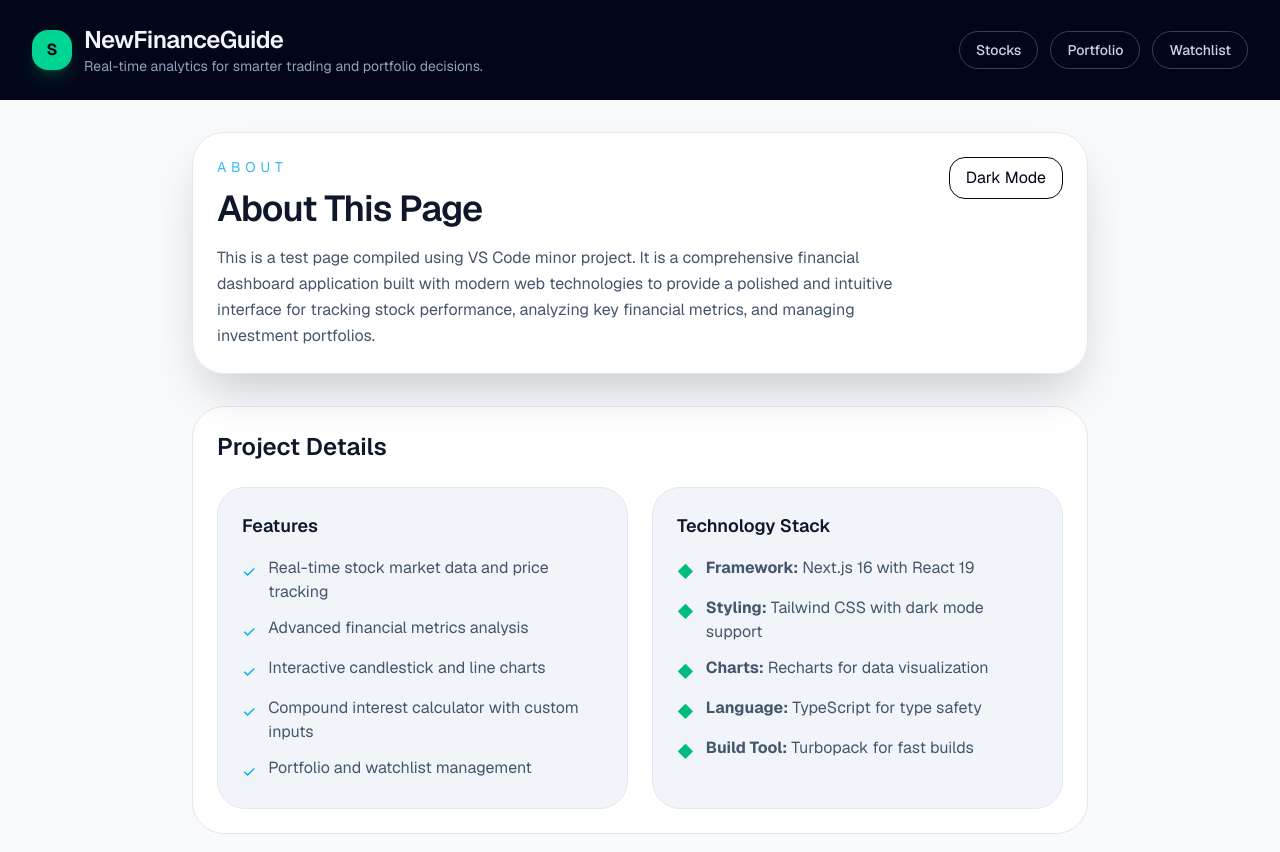
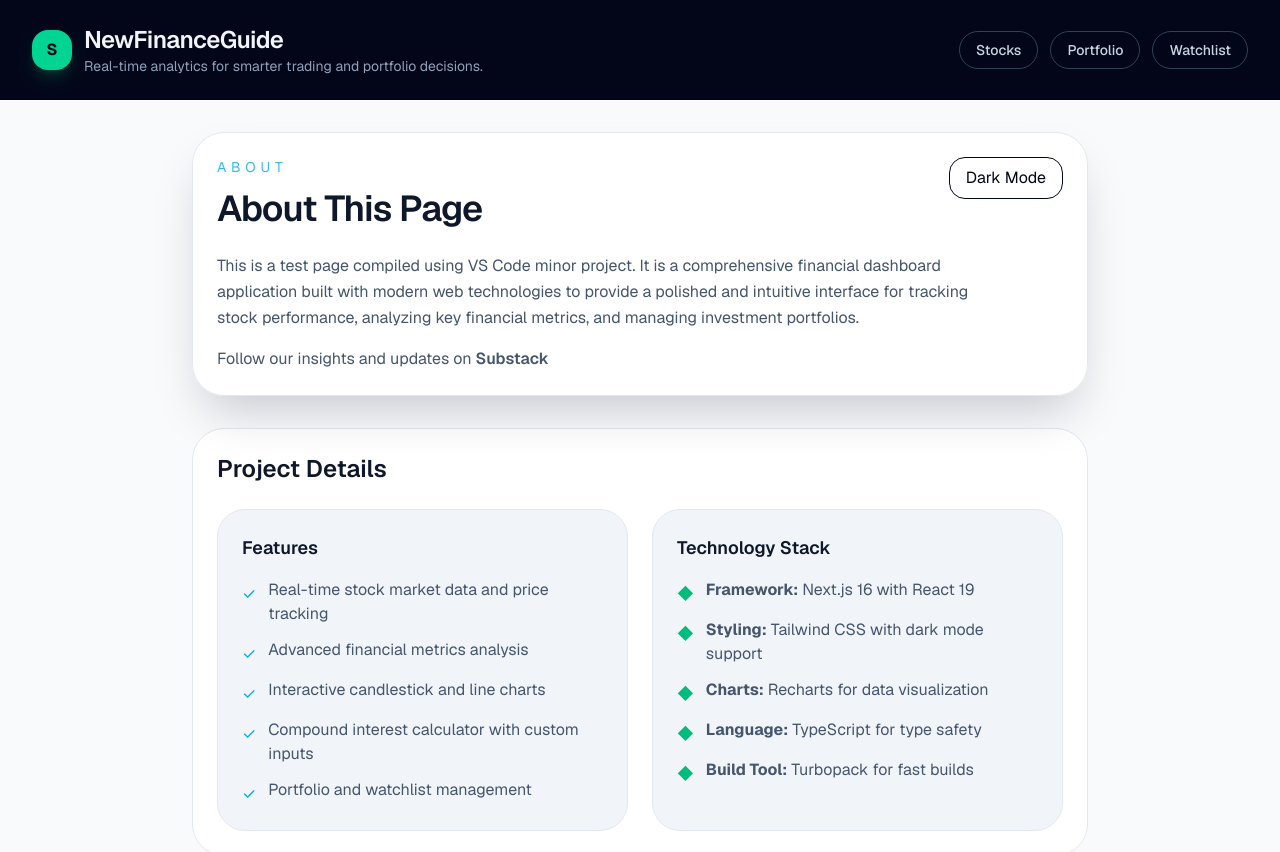
Before and after one commit to appcoder3-design/dashboard-app, a Next.js app: page /about in a window 1280 px wide. Shown: the top 852 px of the page. Built offline with nearby package versions, Linux system fonts and the light colour scheme.

Commit message:
Update about page: add substack link and reposition dark mode button
- Added link to steadywin.substack.com on the about page
- Moved dark mode button to top right of the topmost panel
- Improved layout with dark mode button positioned in header

```diff
--- a/src/app/about/page.tsx
+++ b/src/app/about/page.tsx
@@ -29,13 +29,11 @@ export default function About() {
     <div className={`min-h-screen px-4 py-8 transition-colors duration-300 ${pageClasses}`}>
       <div className="mx-auto max-w-4xl flex flex-col gap-8">
         <div className={`rounded-[32px] p-6 shadow-2xl shadow-slate-950/20 backdrop-blur-xl transition ${cardClasses}`}>
-          <div className="flex flex-col gap-6 lg:flex-row lg:items-start lg:justify-between">
+          <div className="flex flex-col gap-6">
+            <div className="flex items-start justify-between">
               <div className="flex-1">
                 <p className="text-sm uppercase tracking-[0.35em] text-sky-500/80">About</p>
                 <h1 className="mt-3 text-4xl font-semibold tracking-tight text-slate-900 dark:text-slate-100">About This Page</h1>
-              <p className="mt-4 max-w-3xl text-slate-600 dark:text-slate-400 leading-relaxed">
-                This is a test page compiled using VS Code minor project. It is a comprehensive financial dashboard application built with modern web technologies to provide a polished and intuitive interface for tracking stock performance, analyzing key financial metrics, and managing investment portfolios.
-              </p>
               </div>
               <button
                 type="button"
@@ -44,6 +42,23 @@ export default function About() {
               >
                 {isDarkMode ? "Light Mode" : "Dark Mode"}
               </button>
+            </div>
+            <div>
+              <p className="mt-0 max-w-3xl text-slate-600 dark:text-slate-400 leading-relaxed">
+                This is a test page compiled using VS Code minor project. It is a comprehensive financial dashboard application built with modern web technologies to provide a polished and intuitive interface for tracking stock performance, analyzing key financial metrics, and managing investment portfolios.
+              </p>
+              <p className="mt-4 text-slate-600 dark:text-slate-400">
+                Follow our insights and updates on{" "}
+                <a
+                  href="https://steadywin.substack.com"
+                  target="_blank"
+                  rel="noopener noreferrer"
+                  className="text-sky-600 dark:text-cyan-400 font-semibold hover:underline"
+                >
+                  Substack
+                </a>
+              </p>
+            </div>
           </div>
         </div>
 
```
Lines whose indentation alone changed are shown as unchanged.
